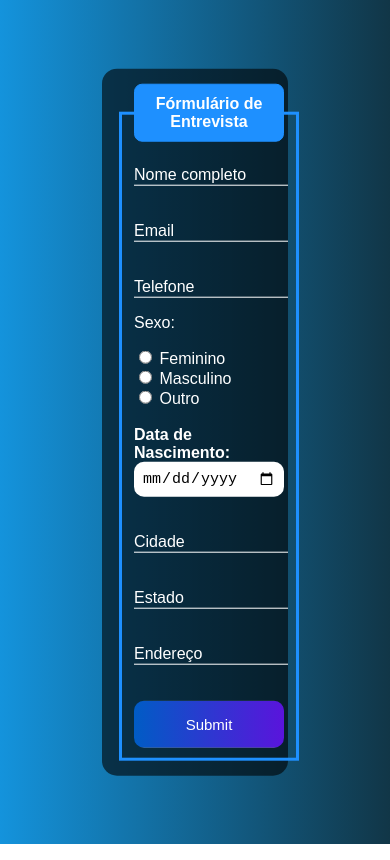
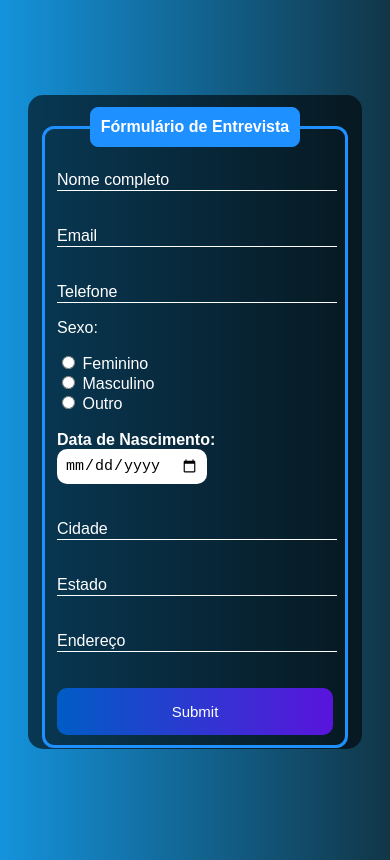
Before and after one commit to IanTavares/formulario-emprego, a plain HTML site: page index.html in a window 390 px wide. Drawn offline with Linux system fonts and the light colour scheme.

Commit message:
Responsividade

```diff
--- a/index.html
+++ b/index.html
@@ -11,7 +11,7 @@
 </head>
 
 <body>
-    <body>
+    <main>
         <div class="box">
             <form action="">
                 <fieldset>
@@ -63,5 +63,6 @@
                 </fieldset>
             </form>
         </div>
+    </main>
 </body>
 </html>
--- a/style.css
+++ b/style.css
@@ -1,6 +1,16 @@
 body{
     font-family: Arial, Helvetica, sans-serif;
     background-image: linear-gradient(to right, rgb(20, 147, 220), rgb(17, 54, 71));
+    min-height: 100vh;
+    min-width: 100vw;
+}
+
+main{
+    max-width: 800px;
+    min-width: 310px;
+    max-height: 480px;
+    min-height: 580px;
+    padding-bottom: 5px;
 }
 .box{
     color: white;
@@ -9,12 +19,18 @@ body{
     left: 50%;
     transform: translate(-50%,-50%);
     background-color: rgba(0, 0, 0, 0.6);
-    padding: 15px;
+    padding: 12px 12px 12px;
     border-radius: 15px;
     width: 40%;
+    max-width: 800px;
+    min-width: 310px;
+    max-height: 310px;
+    min-height: 630px;
+
 }
 fieldset{
     border: 3px solid dodgerblue;
+    border-radius: 12px;
 }
 legend{
     border: 1px solid dodgerblue;
```
